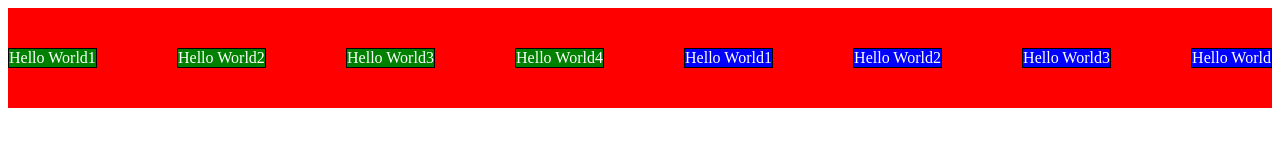
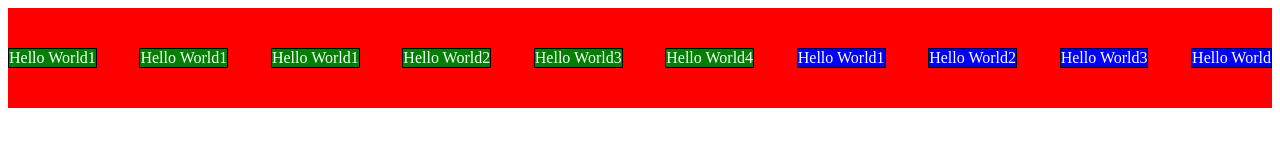
Before and after one commit to giorgigulua/workout-web, a plain HTML site: page index.html in a window 1280 px wide. Drawn offline with Linux system fonts and the light colour scheme.

Commit message:
very kai ra ravici

```diff
--- a/index.html
+++ b/index.html
@@ -10,6 +10,10 @@
 <body >
     <div class="parent">
     <p class="">Hello World1</p>
+    <p class="">Hello World1</p>
+
+    <p class="">Hello World1</p>
+
     <p class="">Hello World2</p>
     <p class="">Hello World3</p>
     <p class="">Hello World4</p>
```
